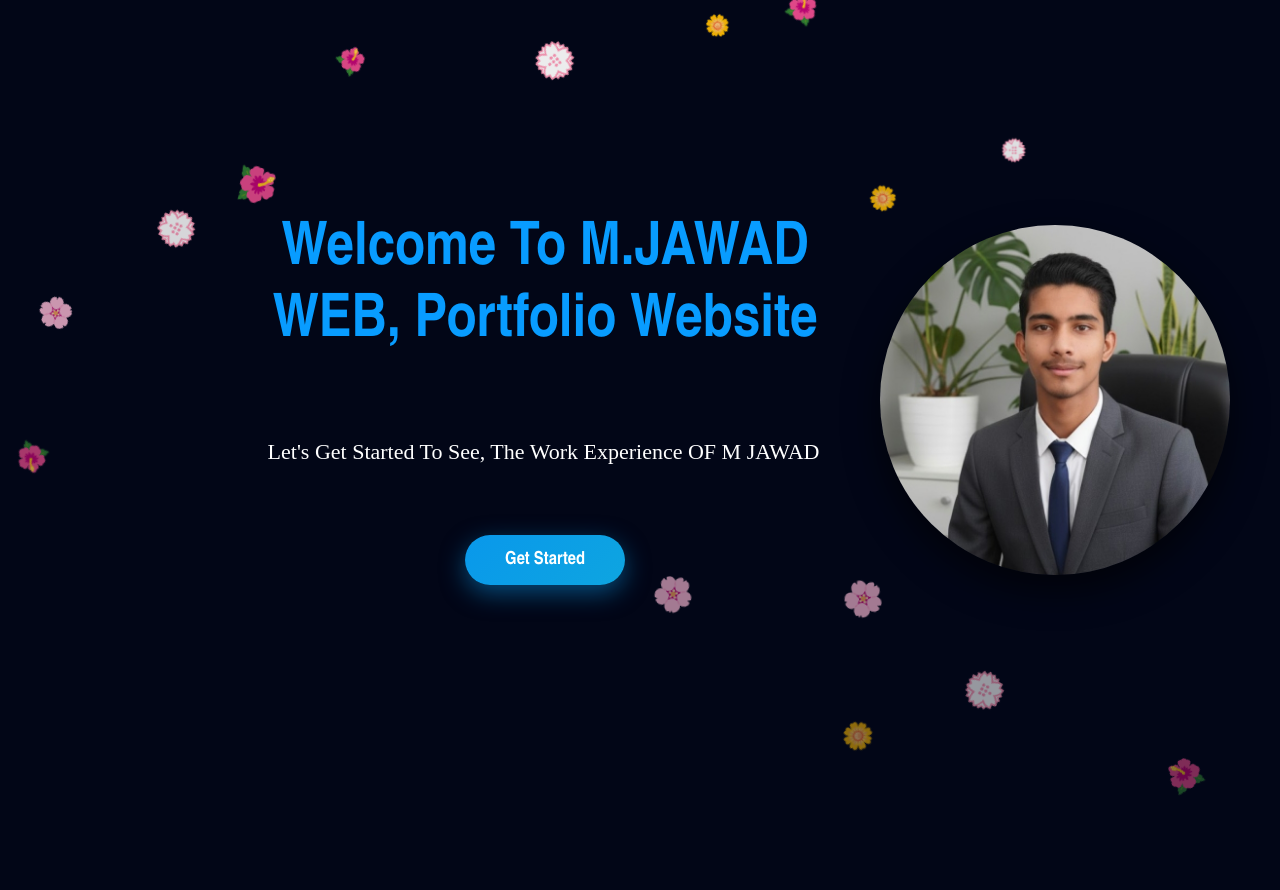
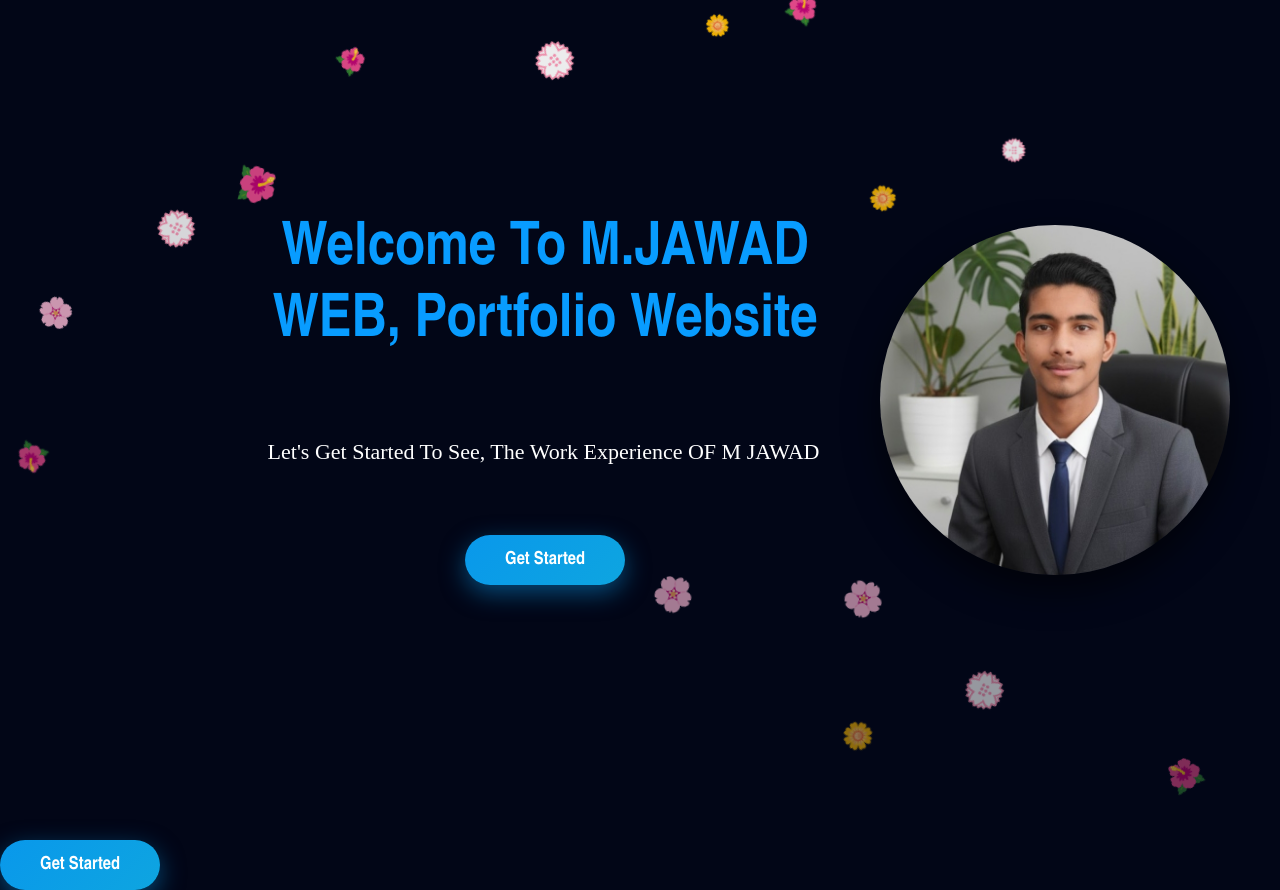
Before and after one commit to jawadansari12786-ops/portfoliowebsite, a plain HTML site: page index.html in a window 1280 px wide. Before the commit the page ends 802 px from the top, so only its background shows below. Drawn offline with Linux system fonts and the light colour scheme.

Commit message:
Update index.html

```diff
--- a/index.html
+++ b/index.html
@@ -199,6 +199,8 @@ body {
     </div>
   </div>
 </div>
+  <a href="home.html" class="magic-btn">Get Started</a>
+
 
 <!-- Flowers -->
 <div id="flowers"></div>
```
